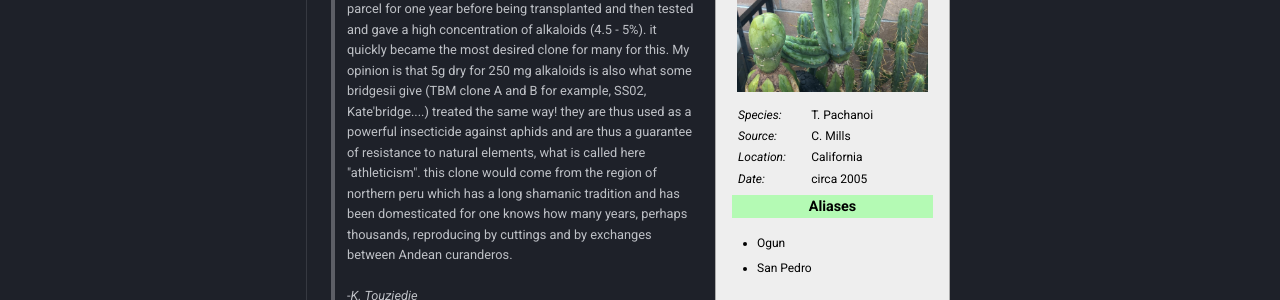
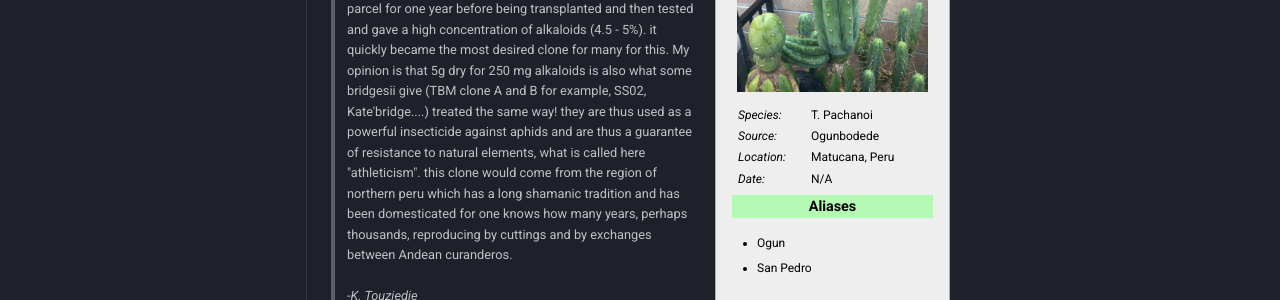
Before and after one commit to nfotinakes/trichopedia, an MkDocs documentation site: the page built from docs/clones/ogunbodede.md, in a window 1280 px wide and 1380 px high. Shown: the part 377-677 px from the top of the window. Built offline with MkDocs 1.6.1 and Material for MkDocs 9.7.7, drawn with Linux system fonts in a browser that asks for light colours.

Commit message:
Update ogun

```diff
--- a/docs/clones/ogunbodede.md
+++ b/docs/clones/ogunbodede.md
@@ -16,15 +16,15 @@ Ogun or Ogunbodede is a classic Pachanoi clone.
 </tr>
 <tr>
     <th class="parameter-title">Source: </th>
-    <td>C. Mills</td>
+    <td>Ogunbodede</td>
 </tr>
 <tr>
     <th class="parameter-title" >Location: </th>
-    <td>California</td>
+    <td>Matucana, Peru</td>
 </tr>
 <tr>
     <th class="parameter-title">Date: </th>
-    <td>circa 2005</td>
+    <td>N/A</td>
 </tr>
 </table>
 <div class="infobox-title">Aliases</div>
```
